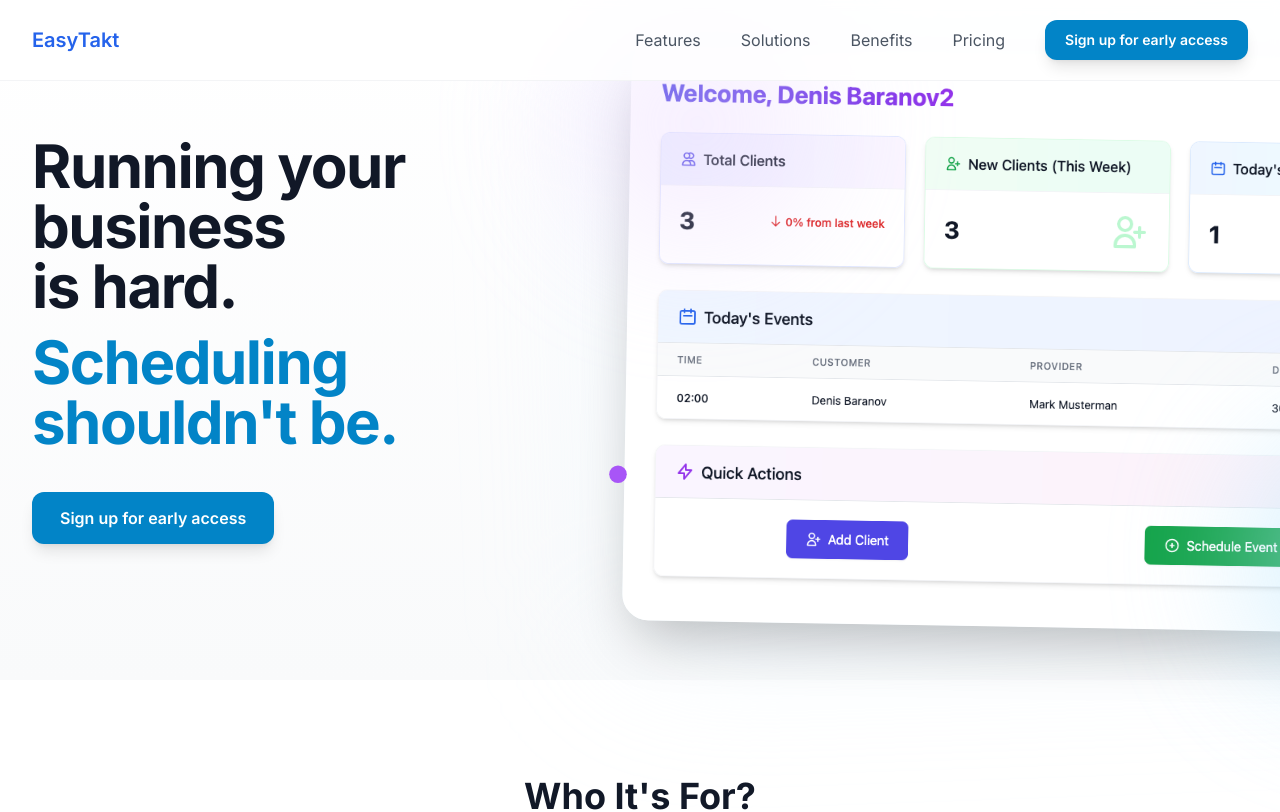
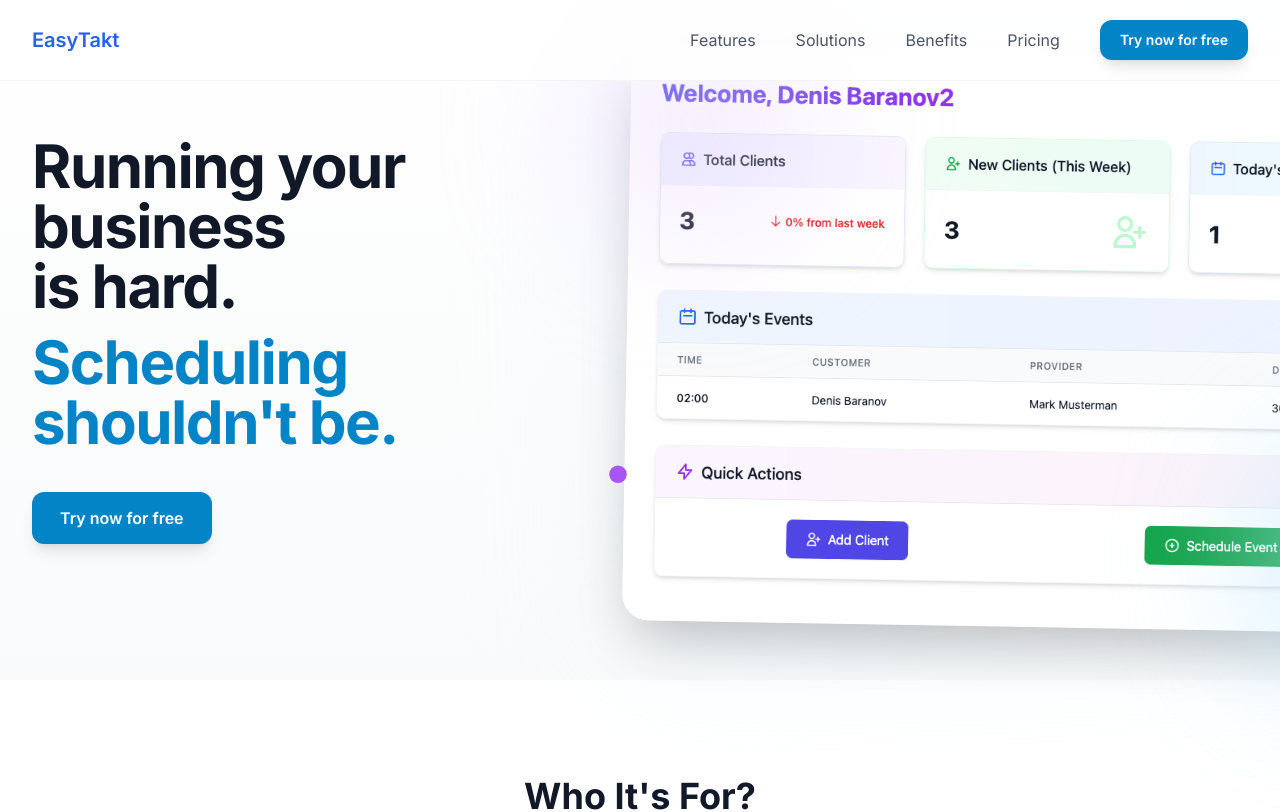
Before and after one commit to dmitrysereda/easytakt_landing, a Next.js app: page / in a window 1280 px wide. Shown: the top 812 px of the page. Built offline with nearby package versions, Linux system fonts and the light colour scheme.

Commit message:
Update CTA buttons to link to app.easytakt.com

```diff
--- a/src/components/SignupButton.tsx
+++ b/src/components/SignupButton.tsx
@@ -1,12 +1,13 @@
 'use client';
 
-import { useSignupForm } from '@/contexts/SignupFormContext';
-import { ButtonHTMLAttributes } from 'react';
+import { AnchorHTMLAttributes } from 'react';
 import { cn } from '@/lib/utils';
+import Link from 'next/link';
 
-interface SignupButtonProps extends ButtonHTMLAttributes<HTMLButtonElement> {
+interface SignupButtonProps extends AnchorHTMLAttributes<HTMLAnchorElement> {
   variant?: 'primary' | 'white';
   size?: 'default' | 'large' | 'small';
+  className?: string;
 }
 
 export default function SignupButton({
@@ -15,11 +16,9 @@ export default function SignupButton({
   size = 'default',
   ...props
 }: SignupButtonProps) {
-  const { openSignupForm } = useSignupForm();
-
   return (
-    <button
-      onClick={openSignupForm}
+    <Link
+      href="http://app.easytakt.com"
       className={cn(
         "inline-flex items-center justify-center font-semibold transition-all duration-300 shadow-lg hover:shadow-xl transform hover:-translate-y-1 rounded-xl",
         variant === 'primary' ? "bg-blue-600 text-white hover:bg-blue-700" : "bg-white text-gray-900 hover:bg-gray-50",
@@ -30,7 +29,7 @@ export default function SignupButton({
       )}
       {...props}
     >
-      Sign up for early access
-    </button>
+      Try now for free
+    </Link>
   );
 }
--- a/src/components/analytics/GoogleTagManager.tsx
+++ b/src/components/analytics/GoogleTagManager.tsx
@@ -2,7 +2,7 @@
 
 import Script from 'next/script';
 
-const GTM_ID = 'GTM-XXXXXXX'; // Replace with your GTM ID
+const GTM_ID = 'GTM-N3MP8GL8';
 
 export default function GoogleTagManager() {
   return (
```
